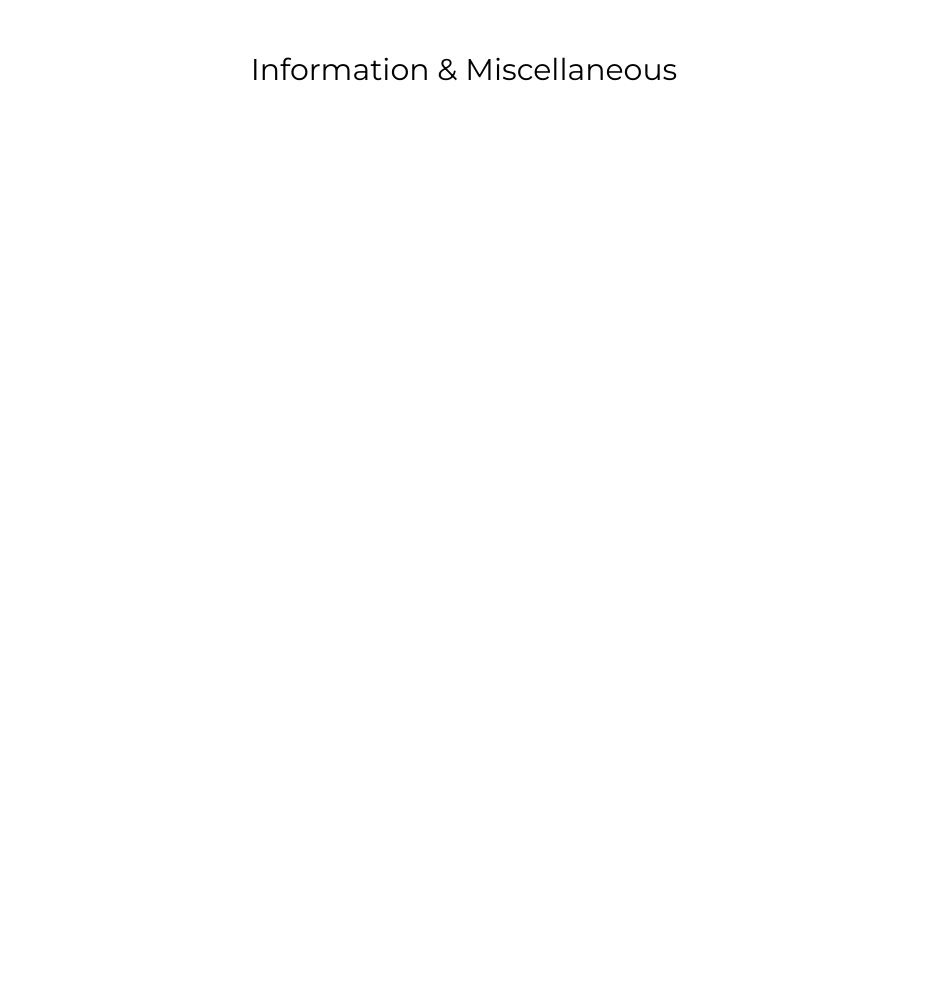
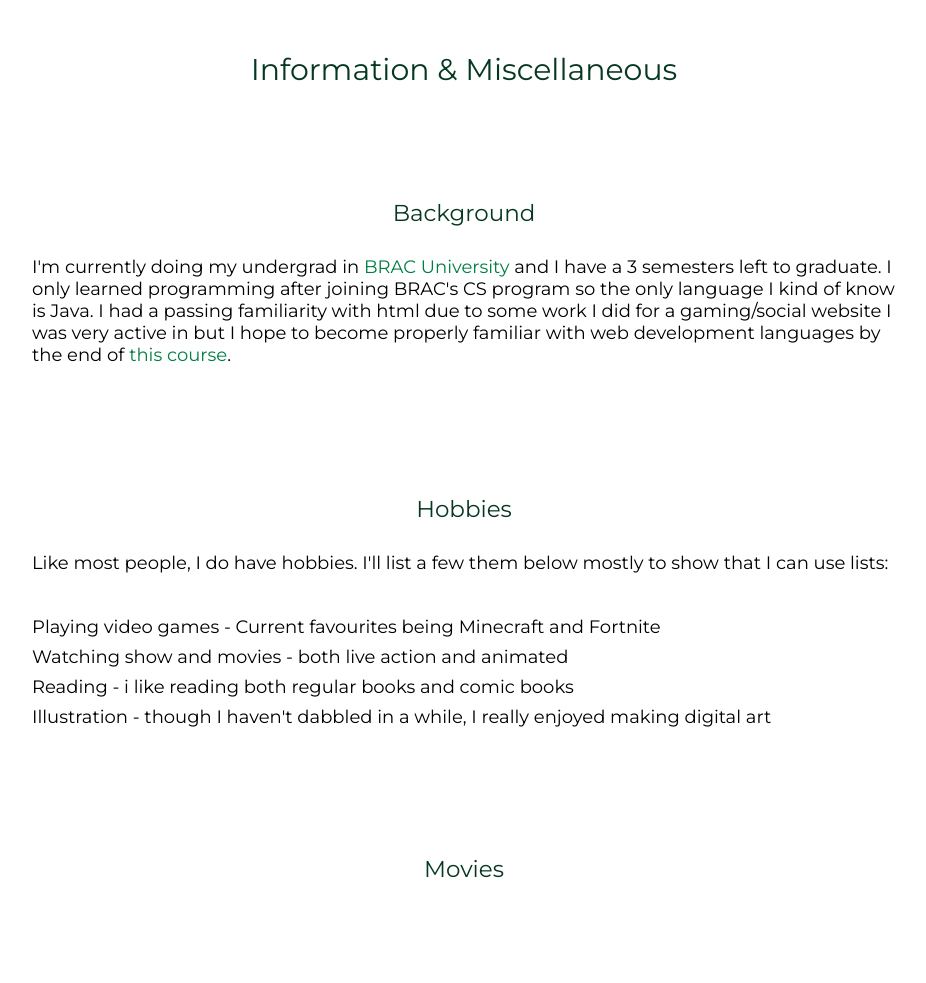
Before and after one commit to imas234/PersonalWebsiteAssignment, a plain HTML site: page info.html in a window 1280 px wide. Shown: the whole page, without its empty margins (176-1102 px from the left). Before the commit the page ends 800 px from the top, so only its background shows below. Drawn offline with Linux system fonts and the light colour scheme.

Commit message:
Course page done(placeholder), info page done minus movies, links in content text added, color changes, lists updated, content box updated to have padding

```diff
--- a/info.html
+++ b/info.html
@@ -13,13 +13,35 @@
         <h2 class="title-text">
             Information & Miscellaneous
         </h2>
-        <div id="" class="content-box">
+        <div id="background" class="content-box">
             <h3 class="subhead-text">
-
+                Background
             </h3>
             <p class="content-text">
+                I'm currently doing my undergrad in <a class="link-text" href="https://www.bracu.ac.bd/">BRAC University</a> and I have a 3 semesters left to graduate. I only learned programming after joining BRAC's CS program so the only language I kind of know is Java. I had a passing familiarity with html due to some work I did for a gaming/social website I was very active in but I hope to become properly familiar with web development languages by the end of <a class="link-text" href="https://piazza.com/brac_university/fall2019/cse391">this course</a>.
+            </p>
+        </div>
+        <div class="content-box">
+            <h3 class="subhead-text">
+                Hobbies
+            </h3>
+            <p class="content-text">
+                Like most people, I do have hobbies. I'll list a few them below mostly to show that I can use lists:
+            </p>
+            <ul class="list-type">
+                <li class="list-text">Playing video games - Current favourites being Minecraft and Fortnite</li>
+                <li class="list-text">Watching show and movies - both live action and animated</li>
+                <li class="list-text">Reading - i like reading both regular books and comic books</li>
+                <li class="list-text">Illustration - though I haven't dabbled in a while, I really enjoyed making digital art</li>
+            </ul>
+        </div>
+        <div id="movie" class="content-box">
+                <h3 class="subhead-text">
+                    Movies
+                </h3>
+                <p class="content-text">
 
-            </p>
+                </p>
         </div>
     </div>
 </body>
--- a/style.css
+++ b/style.css
@@ -10,7 +10,7 @@
     font-size: 60px;
     text-align: center;
     font-weight: normal;
-    color: #0a0a0a;
+    color: #063821;
     font-family: 'Lobster', cursive;
     margin-top: 10%;
     margin-bottom: 10%;
@@ -40,7 +40,7 @@
   }
 
   .flex-button:hover{
-    color: #0a0a0a;
+    color: #063821;
     border-bottom: 1px solid #363636;
   }
 
@@ -77,20 +77,32 @@
     display: flex;
     width: 100%;
     flex-direction: column;
-    padding: 1%;
+    padding-top: 50px;
+    padding-bottom: 50px;
+    padding-right: 80px;
+    padding-left: 80px;
     justify-content: center;
+  }
+
+  .intro-text{
+    font-family: 'Montserrat', Helvetica, sans-serif;
+    font-size: 18px;
+    text-align: center;
+    font-weight: normal;
   }
 
   .content-text{
     font-family: 'Montserrat', Helvetica, sans-serif;
     font-size: 18px;
-    text-align: center;
+    text-align: left;
     font-weight: normal;
-    justify-content: center;
+    padding-right: 120px;
+    padding-left: 120px;
   }
 
   .title-text{
     font-family: 'Montserrat', Helvetica, sans-serif;
+    color: #063821;
     font-size: 30px;
     text-align: center;
     font-weight: normal;
@@ -100,9 +112,35 @@
 
   .subhead-text{
     font-family: 'Montserrat', Helvetica, sans-serif;
+    color: #063821;
     font-size: 23px;
     text-align: center;
     font-weight: normal;
     justify-content: center;
     margin: 1%;
   }
+
+  .link-text{
+    color: #027e44;
+    text-decoration: none;
+  }
+
+  .link-text:hover{
+    font-weight: bold;
+  }
+
+
+
+  .list-type{
+    list-style-type: none;
+  }
+
+  .list-text{
+    font-family: 'Montserrat', Helvetica, sans-serif;
+    font-size: 18px;
+    text-align: left;
+    font-weight: normal;
+    margin-top: 8px;
+    padding-right: 80px;
+    padding-left: 80px;
+  }
```
Also changed, not shown: coursework.html (+26 -0 lines), index.html (+2 -2 lines).
